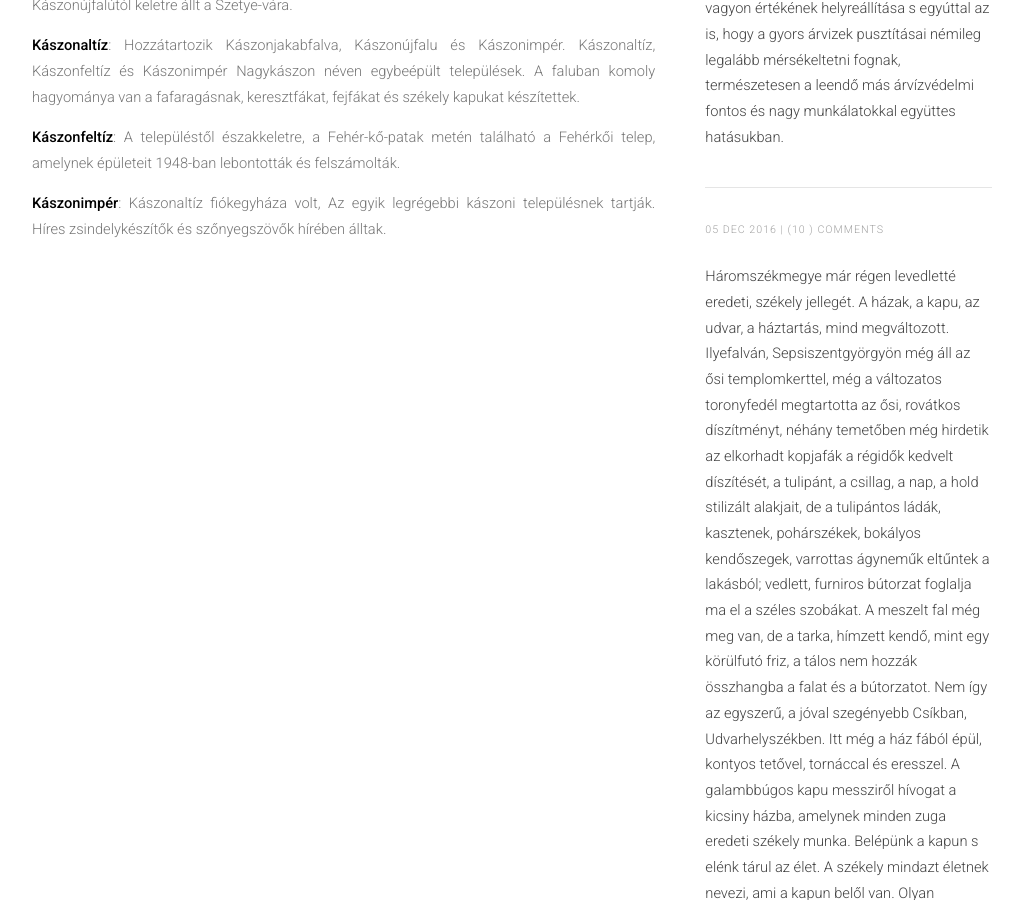
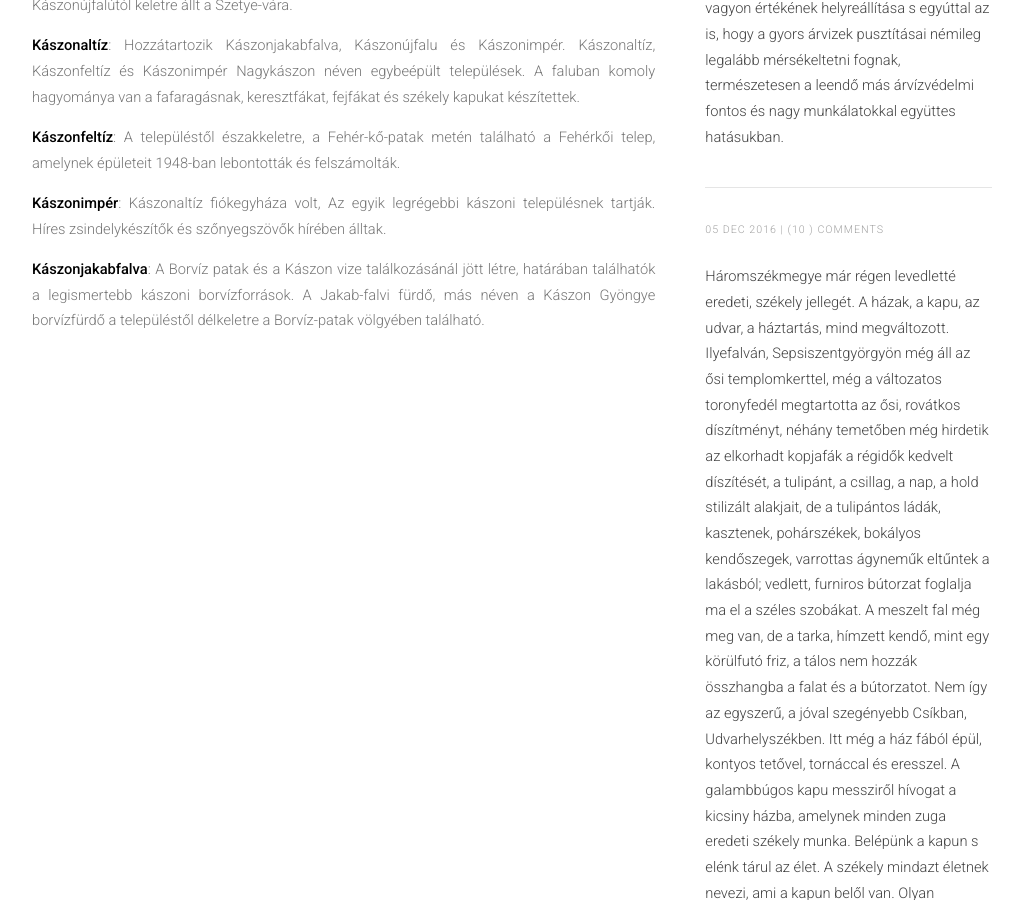
Before and after one commit to siculia/siculia.github.io, a Jekyll site: the page built from siculia-csikszek.html, in a window 1280 px wide and 900 px high, scrolled down 2407 px. Shown: the whole window, without its empty margins (128-1148 px from the left). Built offline with Jekyll 4.4.1, drawn with Linux system fonts in a browser that asks for light colours; nearby versions of some CDN libraries; library files that are not in the unit come from our copies.

Commit message:
Csíkszéki települések leírása, Csíkszentmárton

```diff
--- a/siculia-csikszek.html
+++ b/siculia-csikszek.html
@@ -64,6 +64,8 @@ layout: default
 							<p style="text-align: justify;"><b>Kászonaltíz</b>: Hozzátartozik Kászonjakabfalva, Kászonújfalu és Kászonimpér. Kászonaltíz, Kászonfeltíz és Kászonimpér Nagykászon néven egybeépült települések. A faluban komoly hagyománya van a fafaragásnak, keresztfákat, fejfákat és székely kapukat készítettek.</p>
 							<p style="text-align: justify;"><b>Kászonfeltíz</b>: A településtől északkeletre, a Fehér-kő-patak metén található a Fehérkői telep, amelynek épületeit 1948-ban lebontották és felszámolták. </p>
 							<p style="text-align: justify;"><b>Kászonimpér</b>: Kászonaltíz fiókegyháza volt, Az egyik legrégebbi kászoni településnek tartják. Híres zsindelykészítők és szőnyegszövők hírében álltak.</p>
+							<p style="text-align: justify;"><b>Kászonjakabfalva</b>: A Borvíz patak és a Kászon vize találkozásánál jött létre, határában találhatók a legismertebb kászoni borvízforrások. A Jakab-falvi fürdő, más néven a Kászon Gyöngye borvízfürdő a településtől délkeletre a Borvíz-patak völgyében található.</p>
+
 					</section>
 				</div>
 				{% include sidebar.html %}
```
